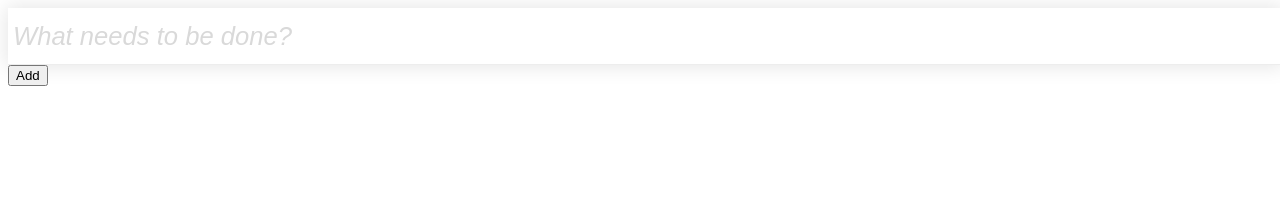
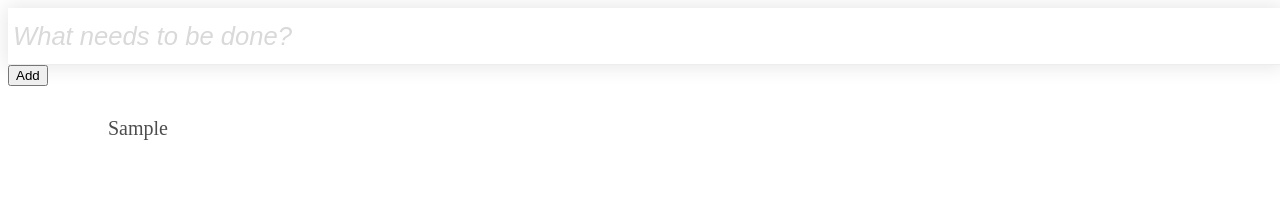
Before and after one commit to Pegggy/todo-react, a React app: page / in a window 1280 px wide. Both pictures are taken after typing "Sample" into the empty fields and a click on the button "Add". Shown: the top 205 px of the page. Built offline with nearby package versions, Linux system fonts and the light colour scheme.

Commit message:
增加 todolist 组件，删除功能未完成，toggle 功能完成

```diff
--- a/src/app.js
+++ b/src/app.js
@@ -3,6 +3,7 @@ import { connect } from 'react-redux'
 import { addTodo,toggleTodo,editTodo,deleteTodo,setVisibilityFilter,VisibilityFilters } from './redux/actions/todo'
 // import './App.css'
 import AddTodo from './component/addtodo'
+import TodoList from './component/todolist'
 // import TodoItem from './todoItem'
 // import 'normalize.css'
 // import './reset.css'
@@ -115,9 +116,9 @@ class App extends Component {
           <AddTodo
           onAddClick={(text) => {this.props.addTodo(text)}}/>
         </div>
-        {/* <TodoList className="todolist">
-          {todos}
-        </TodoList> */}
+         <TodoList className="todolist"  todos={this.props.todos}
+          onTodoClick={(id) => {this.props.toggleTodo(id)}}
+          onTodoDeleted={id =>{this.props.deleteTodo(id)}}/>
        {/* {this.state.user.id ? null :
        <UserDialog onSignUp={this.onSign.bind(this)}
        onSignIn={this.onSign.bind(this)}/>}
--- a/src/component/todoItem.js
+++ b/src/component/todoItem.js
@@ -1,21 +1,35 @@
 import React,{Component} from 'react';
 import './todoitem.css';
 
-export default function(props){
+// export default function(props){
+//   return(
+//     <div className="todo-item">
+//       <input type="checkbox" className="toggle"
+//       checked={this.props.completed}
+//       onChange={this.props.toggle.bind()}/>
+//       <span className={this.props.completed ? "completed" : "none" }>{this.props.text}</span>
+//       <button className="del"
+//       onClick={this.props.deleted.bind(null,props)}>✕</button>
+//     </div>
+//   )
+// }
+// function toggle(props,e){
+//   props.onToggle(e,props.todo)
+// }
+// function deleted(props,e){
+//   props.onDelete(e,props.todo)
+// }
+export default class Todo extends Component {
+  render() {
     return(
       <div className="todo-item">
         <input type="checkbox" className="toggle"
-      checked={props.todo.status==='completed'}
-      onChange={toggle.bind(null,props)}/>
-      <span className={props.todo.status==='completed'?"completed":""}>{props.todo.title}</span>
+        checked={this.props.completed}
+        onChange={this.props.onClick}/>
+        <span className={this.props.completed ? "completed" : "none" }>{this.props.text}</span>
         <button className="del"
-      onClick={deleted.bind(null,props)}>✕</button>
+        onClick={this.props.onDeleted}>✕</button>
       </div>
     )
   }
-function toggle(props,e){
-  props.onToggle(e,props.todo)
 }
-function deleted(props,e){
-  props.onDelete(e,props.todo)
-}
--- /dev/null
+++ b/src/component/todolist.js
@@ -0,0 +1,17 @@
+import React,{Component} from 'react';
+import TodoItem from './todoItem'
+
+export default class TodoList extends Component {
+  render() {
+    return (
+      <ul>
+        {this.props.todos.map((todo, index) =>
+          <TodoItem {...todo}
+                key={index}
+                onClick={() => this.props.onTodoClick(index)}
+                onDeleted={()=>{this.props.onTodoDeleted(index)}}/>
+        )}
+      </ul>
+    )
+  }
+}
```
Lines whose indentation alone changed are shown as unchanged.
